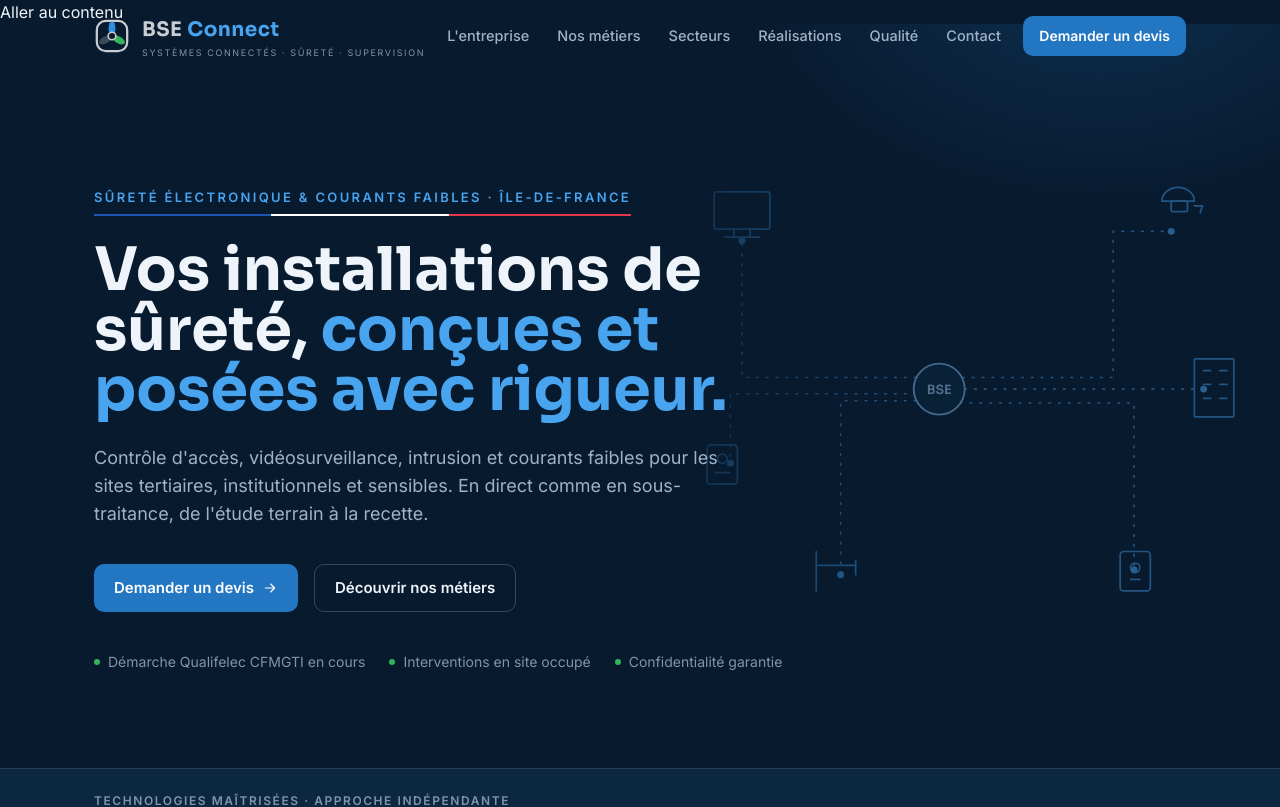
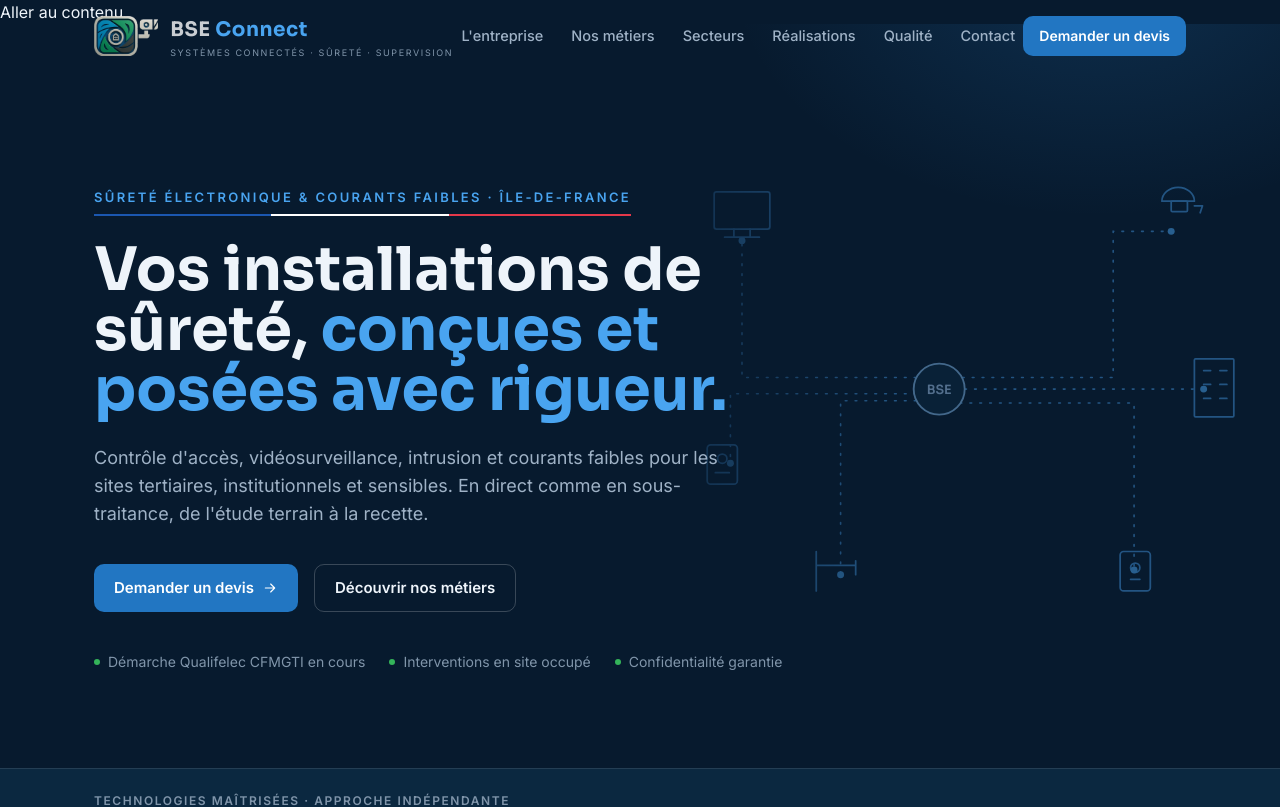
Before and after one commit to bse-connect/site-bse-connect, a Next.js app: page / in a window 1280 px wide. Shown: the top 807 px of the page. Built offline with nearby package versions, Linux system fonts and the light colour scheme.

Commit message:
Add files via upload

```diff
--- a/components/Logo.tsx
+++ b/components/Logo.tsx
@@ -1,22 +1,11 @@
 import Link from "next/link";
 import { site } from "@/lib/site";
-
-export function LogoMark({ className = "h-9 w-9" }: { className?: string }) {
-  return (
-    <svg className={className} viewBox="0 0 32 32" aria-hidden="true">
-      <rect x="2.5" y="2.5" width="27" height="27" rx="8" fill="none" stroke="#C9CDD2" strokeWidth="2" />
-      <ellipse cx="16" cy="9" rx="3.1" ry="6" fill="#2E8FE0" transform="rotate(0 16 16)" />
-      <ellipse cx="16" cy="9" rx="3.1" ry="6" fill="#34B45A" transform="rotate(120 16 16)" />
-      <ellipse cx="16" cy="9" rx="3.1" ry="6" fill="#3C4A57" transform="rotate(240 16 16)" />
-      <circle cx="16" cy="16" r="3.4" fill="#071a2e" stroke="#C9CDD2" strokeWidth="1.4" />
-    </svg>
-  );
-}
 
 export function Logo({ showBaseline = true }: { showBaseline?: boolean }) {
   return (
     <Link href="/" className="flex items-center gap-3" aria-label={site.name + " — accueil"}>
-      <LogoMark />
+      {/* eslint-disable-next-line @next/next/no-img-element */}
+      <img src="/logo-bse.png" alt="Emblème BSE Connect" width={161} height={100} className="h-10 w-auto" />
       <span className="leading-none">
         <span className="block font-display text-xl font-bold tracking-wide text-brand-silver">
           BSE <span className="text-brand-bright">Connect</span>
```
Also changed, not shown: logo BSEconnect.png (added), public/logo-bse.png (added).
